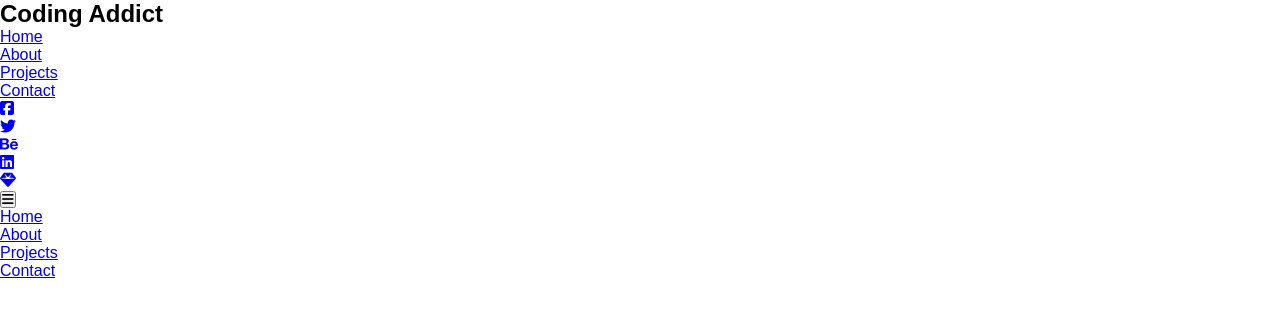
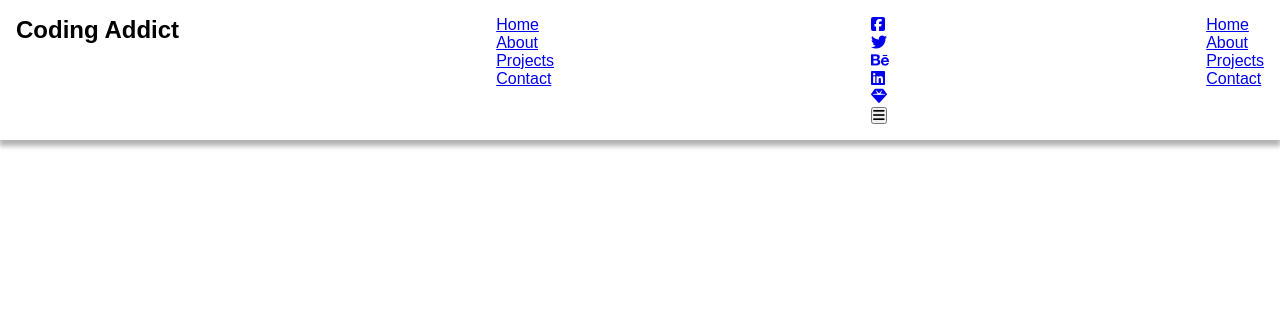
Before and after one commit to AngeloCornelio/res-navbar, a website: page index.html in a window 1280 px wide. Drawn offline with Linux system fonts and the light colour scheme.

Commit message:
Style header

```diff
--- a/styles.css
+++ b/styles.css
@@ -1,5 +1,14 @@
-body, h1, div, ul, li, button {
+body, header, h1, div, ul, li, button {
     margin: 0;
     padding: 0;
     font-family: sans-serif;
+    list-style: none;
 }
+
+header {
+    box-shadow: 0px 5px 5px 1px rgba(0, 0, 0, 0.3);
+    padding: 1em;
+    display: flex;
+    justify-content: space-between;
+    flex-wrap: wrap;
+}
```
